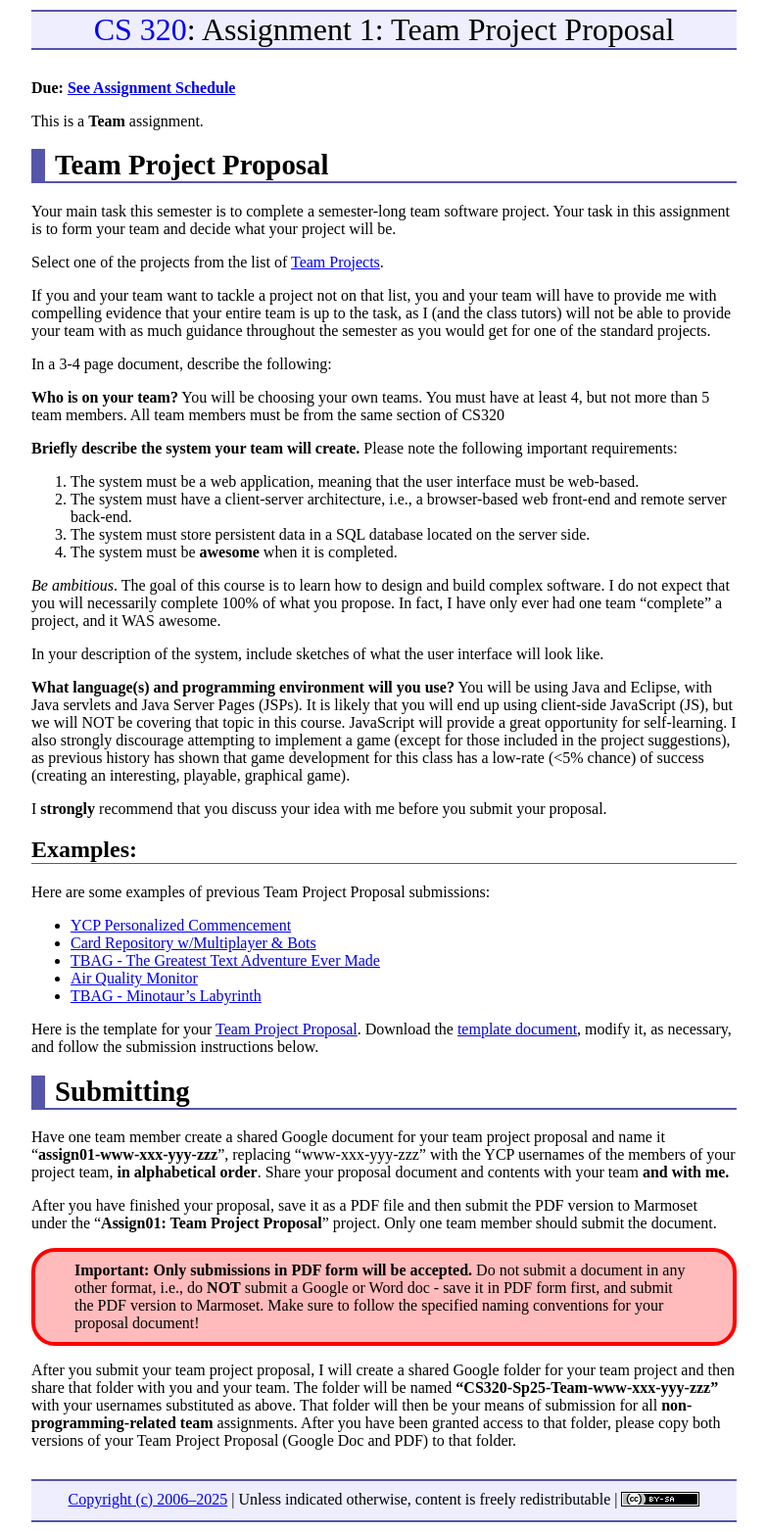
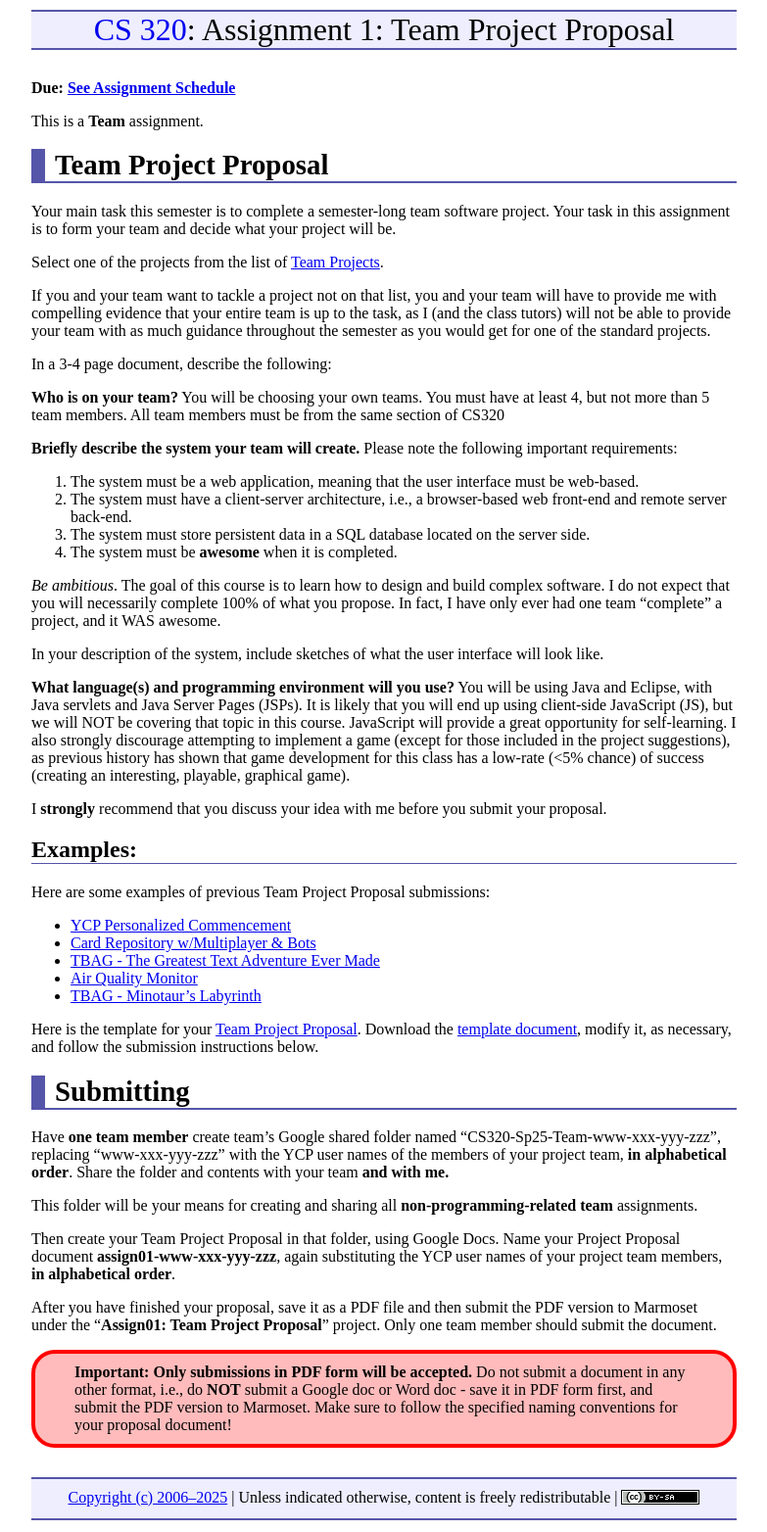
Before and after one commit to ycpcs/cs320-spring2025, a Jekyll site: the page built from assign/assign01.md, in a window 1280 px wide. Shown: the whole page at 98% size, without its empty margins (248-1031 px from the left). Built offline with Jekyll 4.4.1, drawn with Linux system fonts in a browser that asks for light colours.

Commit message:
updated to have team's create their shared docs

```diff
--- a/assign/assign01.md
+++ b/assign/assign01.md
@@ -51,24 +51,20 @@ Here is the template for your [Team Project Proposal](CS320_Team_Project_Proposa
 Submitting
 ==========
 
-Have one team member create a shared Google document for your team project proposal and name it "**assign01-www-xxx-yyy-zzz**", replacing "www-xxx-yyy-zzz" with the YCP usernames of the members of your project team, **in alphabetical order**.  Share your proposal document and contents with your team **and with me.**
+Have **one team member** create team's Google shared folder named "CS320-Sp25-Team-www-xxx-yyy-zzz", replacing "www-xxx-yyy-zzz" with the YCP user names of the members of your project team, **in alphabetical order**.  Share the folder and contents with your team **and with me.**
+
+This folder will be your means for creating and sharing all **non-programming-related team** assignments.
+
+Then create your Team Project Proposal in that folder, using Google Docs.  Name your Project Proposal document **assign01-www-xxx-yyy-zzz**, again substituting the YCP user names of your project team members, **in alphabetical order**.
 
 After you have finished your proposal, save it as a PDF file and then submit the PDF version to Marmoset under the "**Assign01: Team Project Proposal**" project.  Only one team member should submit the document.
 
 <div class="callout">
-<b>Important: Only submissions in PDF form will be accepted.</b>  Do not submit a document in any other format, i.e., do <b>NOT</b> submit a Google or Word doc - save it in PDF form first, and submit the PDF version to Marmoset.  Make sure to follow the specified naming conventions for your proposal document!
+<b>Important: Only submissions in PDF form will be accepted.</b>  Do not submit a document in any other format, i.e., do <b>NOT</b> submit a Google doc or Word doc - save it in PDF form first, and submit the PDF version to Marmoset.  Make sure to follow the specified naming conventions for your proposal document!
 </div>
-
-After you submit your team project proposal, I will create a shared Google folder for your team project and then share that folder with you and your team.  The folder will be named **"CS320-Sp25-Team-www-xxx-yyy-zzz"** with your usernames substituted as above.  That folder will then be your means of submission for all **non-programming-related team** assignments.  After you have been granted access to that folder, please copy both versions of your Team Project Proposal (Google Doc and PDF) to that folder.
 
 
 <!-- Commenting out - submissions will now be in Marmoset as a PDF
-Have one team member create a Google shared folder for your team named "CS320-Sp25-Team-www-xxx-yyy-zzz", replacing "www-xxx-yyy-zzz" with the YCP user names of the members of your project team, **in alphabetical order**.  Share the folder and contents with your team **and with me.**
-
-This folder will be your means of submission for all **non-programming-related team** assignments.
-
-Then create your Team Project Proposal in that folder, using Google Docs.  Name your Project Proposal document **assign01-www-xxx-yyy-zzz**, again substituting the YCP user names of your project team members, **in alphabetical order**.
-
 <div class="callout">
 <b>Important</b>: Only submissions in Google Docs will be accepted.
 Do not submit a document in any other format, i.e., do NOT submit a Word doc - convert it to a Google Doc first)!
```
Also changed, not shown: assign/assign05.md (+1 -1 lines).
